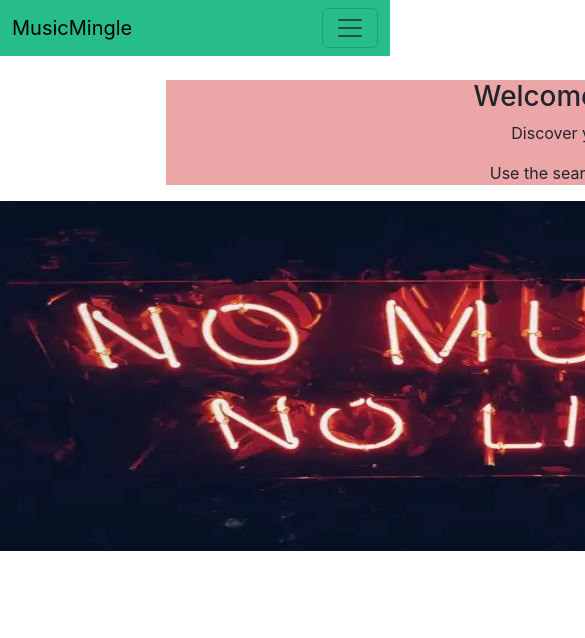
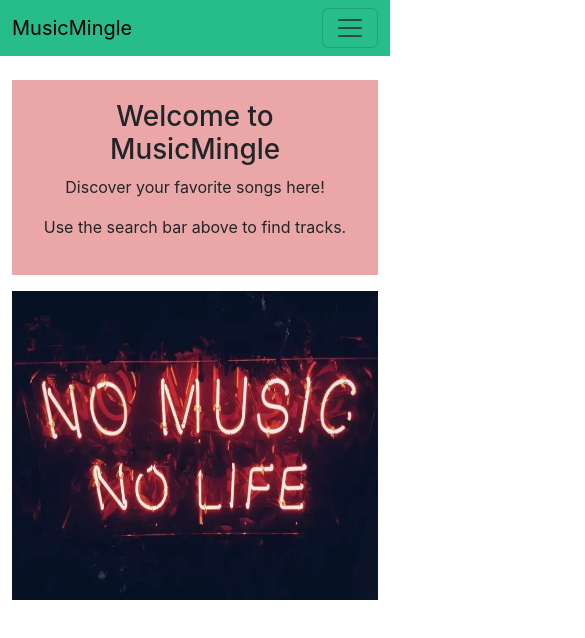
Before and after one commit to surajsinghIT/Audio-player, a React (Create React App) app: page / in a window 390 px wide. Shown: the top 638 px of the page, 585 px wide, since content can reach past the window. Built offline with nearby package versions, Linux system fonts and the light colour scheme.

Commit message:
Update Navbar.jsx
Mobile responsiveness added.

```diff
--- a/src/Components/Navbar.jsx
+++ b/src/Components/Navbar.jsx
@@ -85,21 +85,30 @@ const Navbar = () => {
       </nav><br />
       {remove && (
   <div className="homepage" style={{ textAlign: 'center' }}>
-          <div style={{ background: '#eba7a7', position: 'relative', left: '166px', width: '950px' }}>
+    <div className="container">
+      <div className="row">
+        <div className="col">
+          <div style={{ background: '#eba7a7', padding: '20px' }}>
             <h1>Welcome to MusicMingle</h1>
             <p>Discover your favorite songs here!</p>
             <p>Use the search bar above to find tracks.</p>
           </div>
-          <img height="350px" width="949px" src={music2} alt="Music" />
-
+        </div>
+      </div>
+      <div className="row mt-3">
+        <div className="col">
+          <img className="img-fluid" style={{height:'309px',width:'751px'}} src={music2} alt="Music" />
+        </div>
+      </div>
+    </div>
   </div>
 )}
-      <span style={{ position: 'relative', left: '34px' }}>
-        {Data && (
-          <>
-            {Data.map((e, index) => (
-              <div key={index} style={{ display: 'inline-block', padding: '3px' }}>
-                <div className="card" style={{ width: "18rem" }}>
+
+      <div className="container">
+        <div className="row">
+          {Data && Data.map((e, index) => (
+            <div key={index} className="col-md-4 mb-3">
+              <div className="card">
                 <img className="card-img-top" src={e.album?.images[0]?.url} alt="Card image cap" />
                 <div className="card-body">
                   <h5 className="card-title">{truncateText(e.album?.name, 20)}</h5>
@@ -111,9 +120,8 @@ const Navbar = () => {
               </div>
             </div>
           ))}
-          </>
-        )}
-      </span>
+        </div>
+      </div>
     </div>
   )
 }
```
Lines whose indentation alone changed are shown as unchanged.
